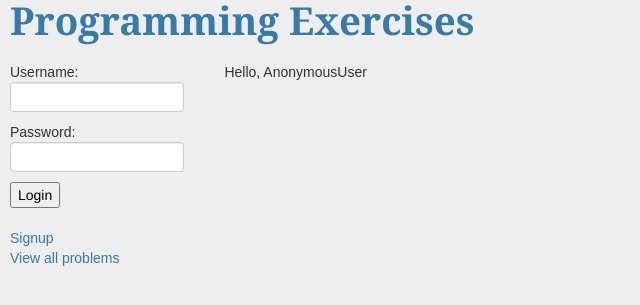
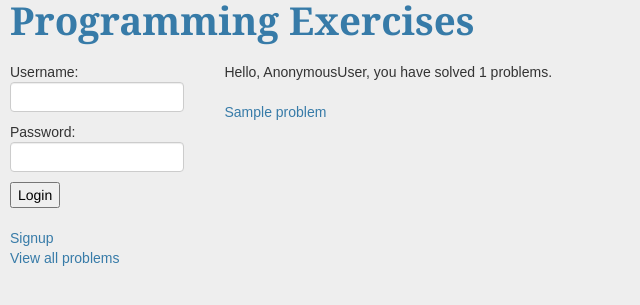
Before and after one commit to guth/secret-bear, a Django app: template templates/account.html in a window 1280 px wide. Shown: the top 305 px of the page, without its empty margins (0-640 px from the left). Run offline with Django 3.2, Linux system fonts and the light colour scheme; the template is opened without the code that fills it: most values are stand-ins (such as "Sample title", 1, 10 or a date in 2020); some libraries are stand-ins or nearby versions.

Commit message:
Added basic account details page.

```diff
--- a/templates/account.html
+++ b/templates/account.html
@@ -2,6 +2,12 @@
 
 {% block content %}
 
-Hello, {{user}}
-
+Hello, {{user}}, you have solved {{numSolves}} problems.
+<br/>
+{% for submission in acSubmissions %}
+	<br/>
+	<a href='{% url problemDetailView submission.problem.name %}'>
+		{{submission.problem.name}}
+	</a>
+{% endfor %}
 {% endblock %}
```
Also changed, not shown: views.py (+8 -1 lines).
